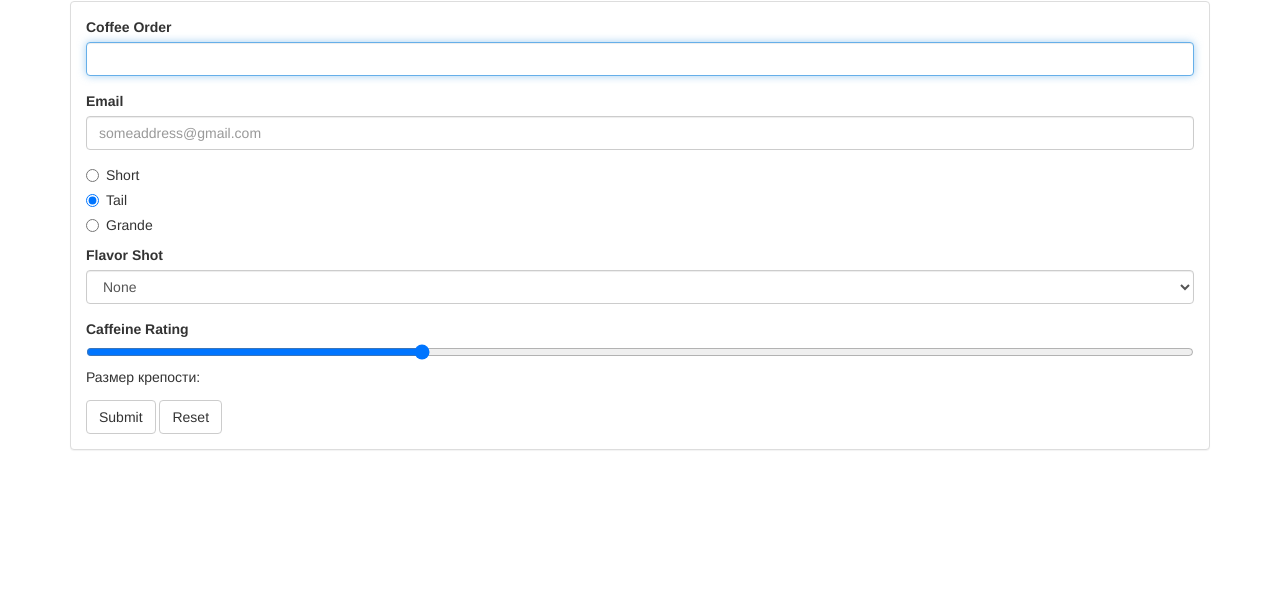
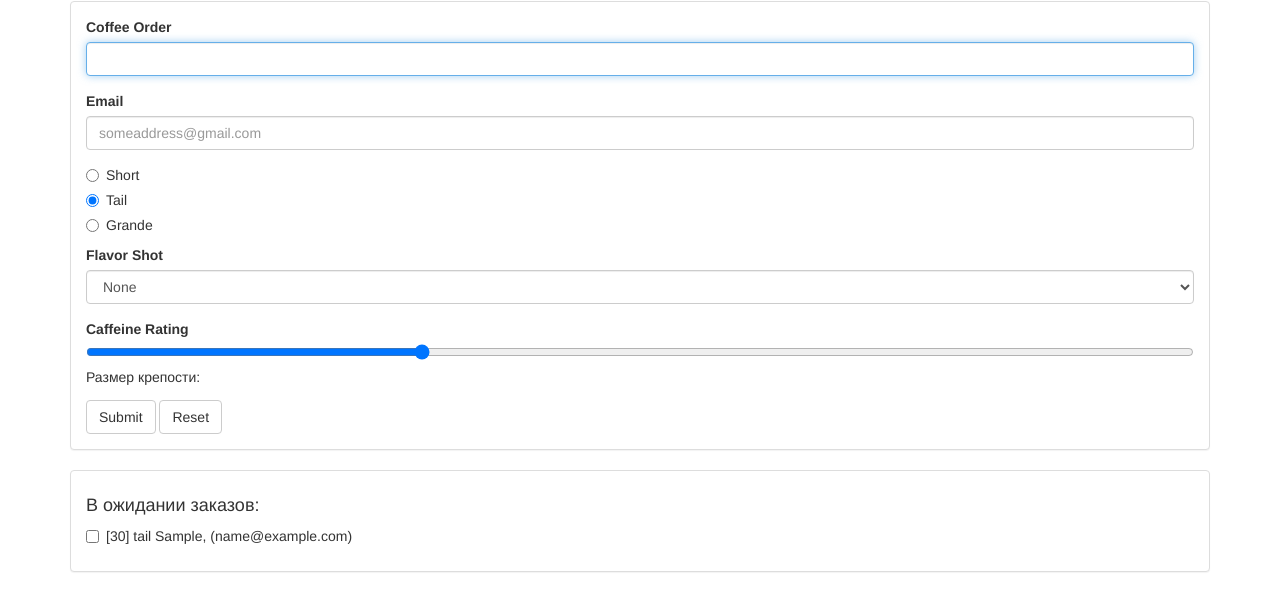
Before and after one commit to DimaChekashov/coffee-order, a plain HTML site: page index.html in a window 1280 px wide. Both pictures are taken after typing "Sample", "name@example.com" into the empty fields and a click on the button "Submit". Shown: the part 69-680 px from the top of the page. Drawn offline with nearby package versions, Linux system fonts and the light colour scheme.

Commit message:
Add List Orders

```diff
--- a/index.html
+++ b/index.html
@@ -61,6 +61,14 @@
         </form>
       </div>
     </div>
+
+    <div class="panel panel-default">
+      <div class="panel-body">
+        <h4>В ожидании заказов:</h4>
+        <div data-coffee-order="checklist">
+        </div>
+      </div>
+    </div>
   </section>
   <div class="modal fade bs-example-modal-sm" id="myModal" tabindex="-1" role="dialog" aria-label="modal-view">
     <div class="modal-dialog modal-sm" role="document">
@@ -82,6 +90,7 @@
   </div>
   <script src="https://cdnjs.cloudflare.com/ajax/libs/jquery/2.1.4/jquery.min.js" charset="utf-8"></script>
   <script src="https://cdnjs.cloudflare.com/ajax/libs/twitter-bootstrap/3.3.6/js/bootstrap.min.js" charset="utf-8"></script>
+  <script src="scripts/checklist.js" charset="utf-8"></script>
   <script src="scripts/formhandler.js" charset="utf-8"></script>
   <script src="scripts/datastore.js" charset="utf-8"></script>
   <script src="scripts/truck.js" charset="utf-8"></script>
--- /dev/null
+++ b/scripts/checklist.js
@@ -0,0 +1,80 @@
+(function(window){
+  'use strict';
+  var App = window.App || {};
+  var $ = window.jQuery;
+
+  function CheckList(selector){
+    if(!selector){
+      throw new Error('No selector provided');
+    }
+
+    this.$element = $(selector);
+    if(this.$element.length === 0){
+      throw new Error('Could not find element with selector: ' + selector);
+    }
+  }
+
+  function Row(coffeeOrder){
+    var $div = $('<div></div>', {
+      'data-coffee-order': 'checkbox',
+      'class': 'checkbox'
+    });
+    var color_aram;
+
+    if(coffeeOrder.flavor === 'almond'){
+      color_aram = 'red'
+    }else if(coffeeOrder.flavor === 'caramel'){
+      color_aram = 'green'
+    }else if(coffeeOrder.flavor === 'mocha'){
+      color_aram = 'blue'
+    }
+
+    var $label = $('<label style="color:' + color_aram + '"></label>');
+    var $checkbox = $('<input></input>', {
+      type: 'checkbox',
+      value: coffeeOrder.emailAddress
+    });
+
+    var description = ' [' + coffeeOrder.strength + '] ';
+    description += coffeeOrder.size + ' ';
+    if(coffeeOrder.flavor){
+      description += coffeeOrder.flavor + ' ';
+    }
+    description += coffeeOrder.coffee + ', ';
+    description += ' (' + coffeeOrder.emailAddress + ') ';
+
+    $label.append($checkbox);
+    $label.append(description);
+    $div.append($label);
+
+    this.$element = $div;
+
+  }
+
+  CheckList.prototype.addClickHandler = function(fn){
+    this.$element.on('click', 'input', function(event){
+      var email = event.target.value;
+      this.removeRow(email);
+      fn(email);
+    }.bind(this));
+  }
+
+  CheckList.prototype.addRow = function(coffeeOrder){
+
+    this.removeRow(coffeeOrder.emailAddress);
+
+    var rowElement = new Row(coffeeOrder);
+
+    this.$element.append(rowElement.$element);
+  }
+
+  CheckList.prototype.removeRow = function(email){
+    this.$element
+      .find('[value="' + email + '"]')
+      .closest('[data-coffee-order="checkbox"]')
+      .remove();
+  }
+
+  App.CheckList = CheckList;
+  window.App = App;
+})(window);
--- a/scripts/main.js
+++ b/scripts/main.js
@@ -1,14 +1,21 @@
 (function(window){
   'use strict';
   var FORM_SELECTOR = '[data-coffee-order="form"]';
+  var CHECKLIST_SELECTOR = '[data-coffee-order="checklist"]';
   var App = window.App;
   var Truck = App.Truck;
   var DataStore = App.DataStore;
   var FormHandler = App.FormHandler;
+  var CheckList = App.CheckList;
   var myTruck = new Truck('ncc-1701', new DataStore());
   window.myTruck = myTruck;
+  var checkList = new CheckList(CHECKLIST_SELECTOR);
+  checkList.addClickHandler(myTruck.deliverOrder.bind(myTruck))
   var formHandler = new FormHandler(FORM_SELECTOR);
 
-  formHandler.addSubmitHandler(myTruck.createOrder.bind(myTruck));
+  formHandler.addSubmitHandler(function(data){
+    myTruck.createOrder.call(myTruck, data);
+    checkList.addRow.call(checkList, data);
+  });
   console.log(formHandler);
 })(window);
```
